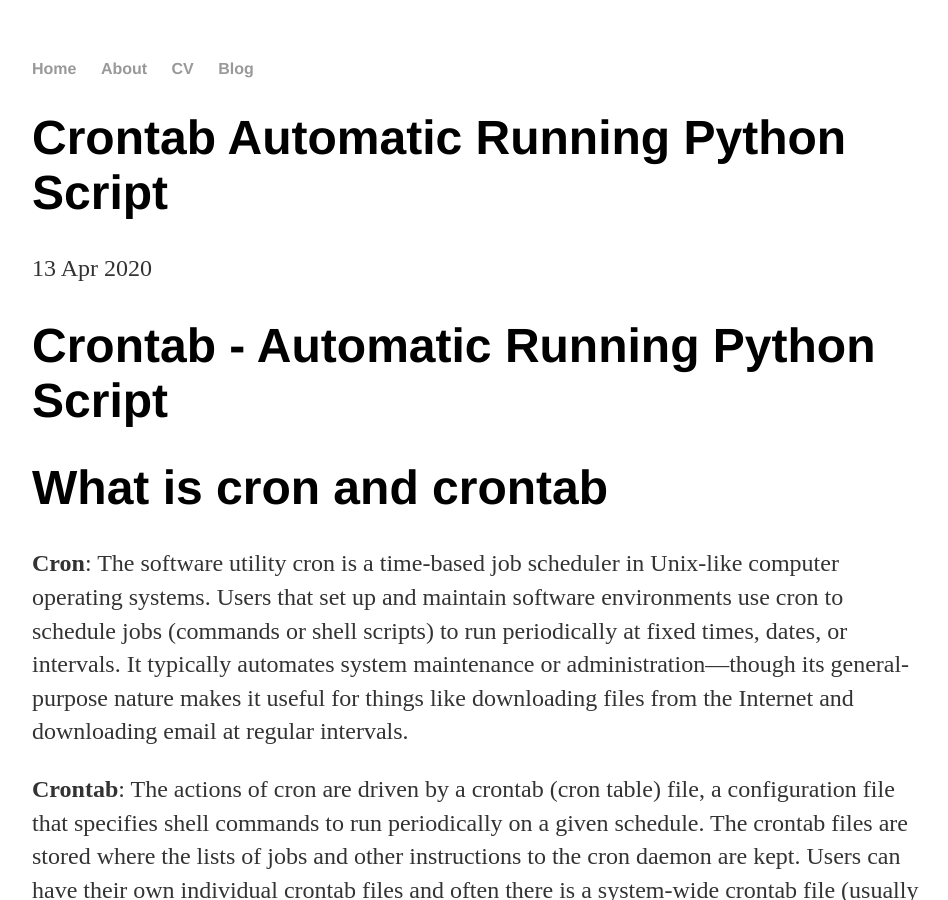
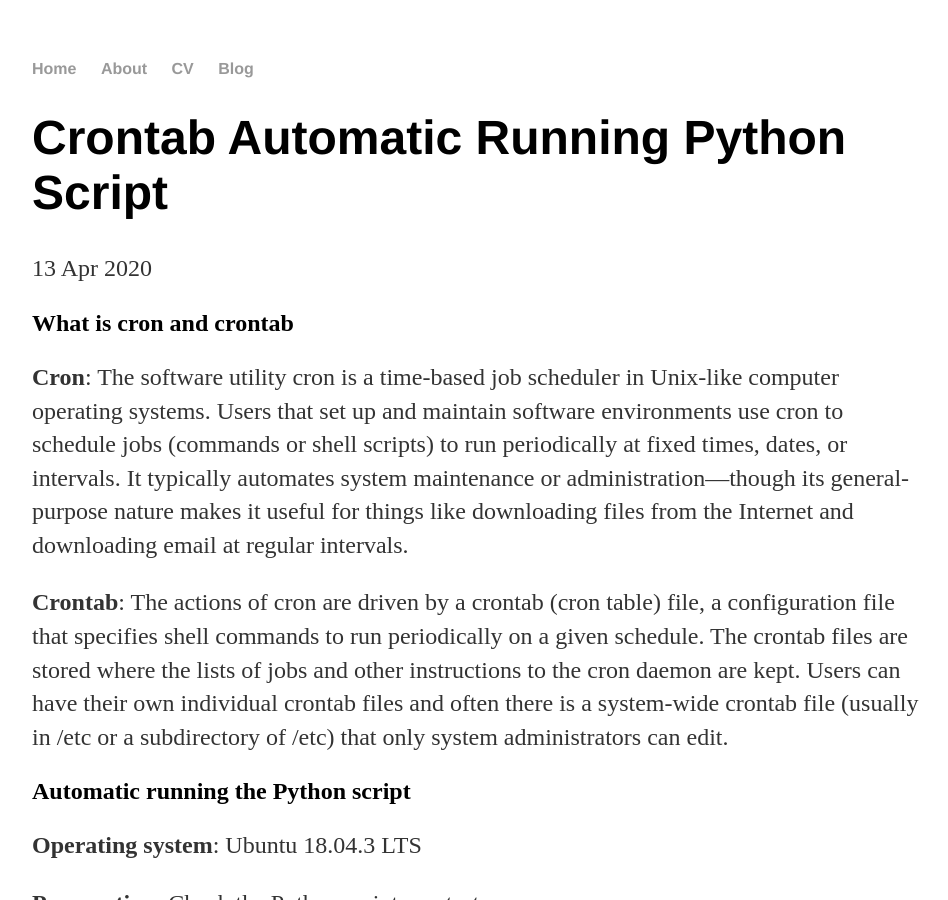
Before and after one commit to dark7wind/dark7wind.github.io, a Jekyll site: the page built from _posts/2020-4-13-crontab-automatic-running-python-script.md, in a window 1280 px wide and 900 px high. Shown: the whole window, without its empty margins (160-1108 px from the left). Built offline with Jekyll 4.4.1, drawn with Linux system fonts in a browser that asks for light colours; our own code applies the rules of GitHub Pages for plain Markdown files.

Commit message:
update crontab

````diff
--- a/_posts/2020-4-13-crontab-automatic-running-python-script.md
+++ b/_posts/2020-4-13-crontab-automatic-running-python-script.md
@@ -1,6 +1,4 @@
-# **Crontab - Automatic Running Python Script**
-
-# What is cron and crontab
+## What is cron and crontab
 __Cron__: The software utility cron is a time-based job scheduler in Unix-like
 computer operating systems. Users that set up and maintain software environments
 use cron to schedule jobs (commands or shell scripts) to run periodically at
@@ -17,7 +15,7 @@ a subdirectory of /etc) that only system administrators can edit.
 
 
 
-# Automatic running the Python script
+## Automatic running the Python script
 __Operating system__: Ubuntu 18.04.3 LTS
 
 __Preparation__: Check the Python script *e.g. test.py*
@@ -56,7 +54,7 @@ username@mypc:~$ cd /var/mail
 username@mypc:/var/mail$ nano $USERNAME
 ```
 
-### Reference
+#### Reference
 1. https://en.wikipedia.org/wiki/Cron
 2. https://www.youtube.com/watch?v=kL5rmcxwgSs
 3. https://medium.com/@gavinwiener/how-to-schedule-a-python-script-cron-job-dea6cbf69f4e
````
